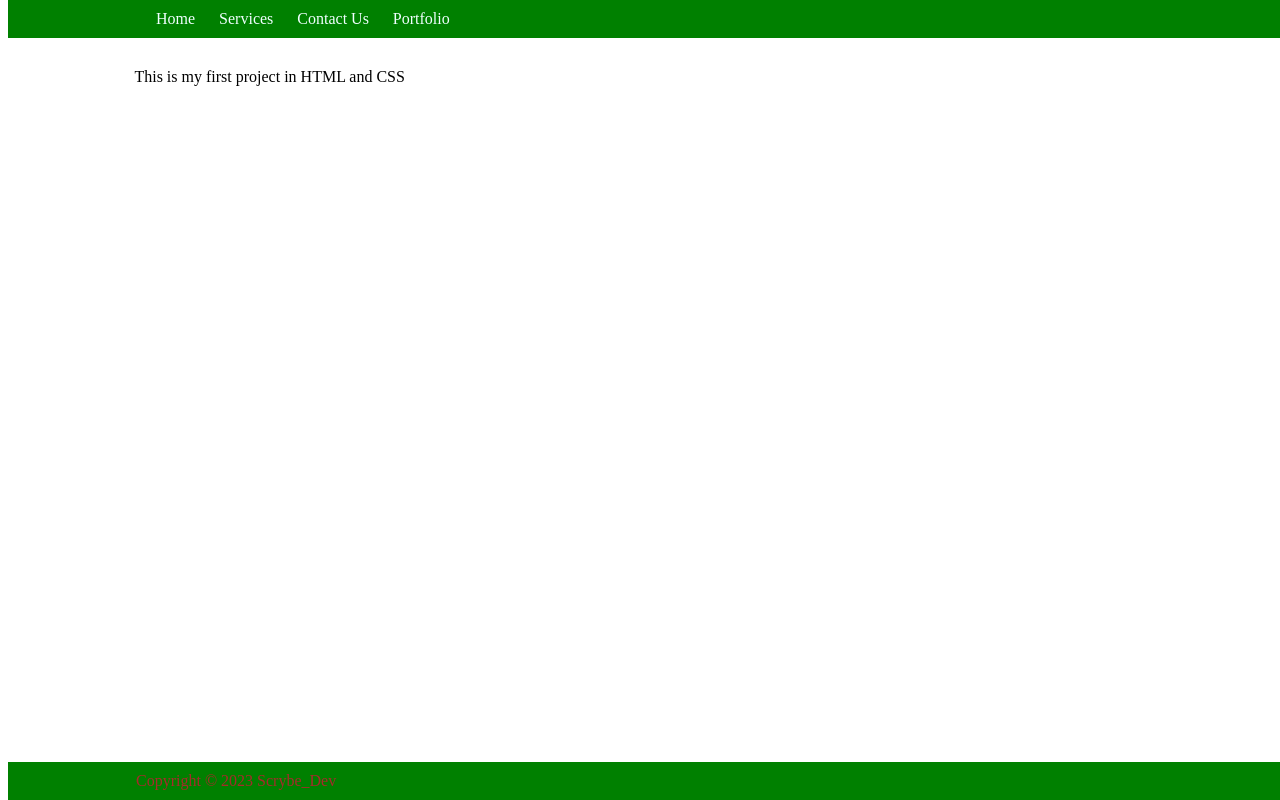
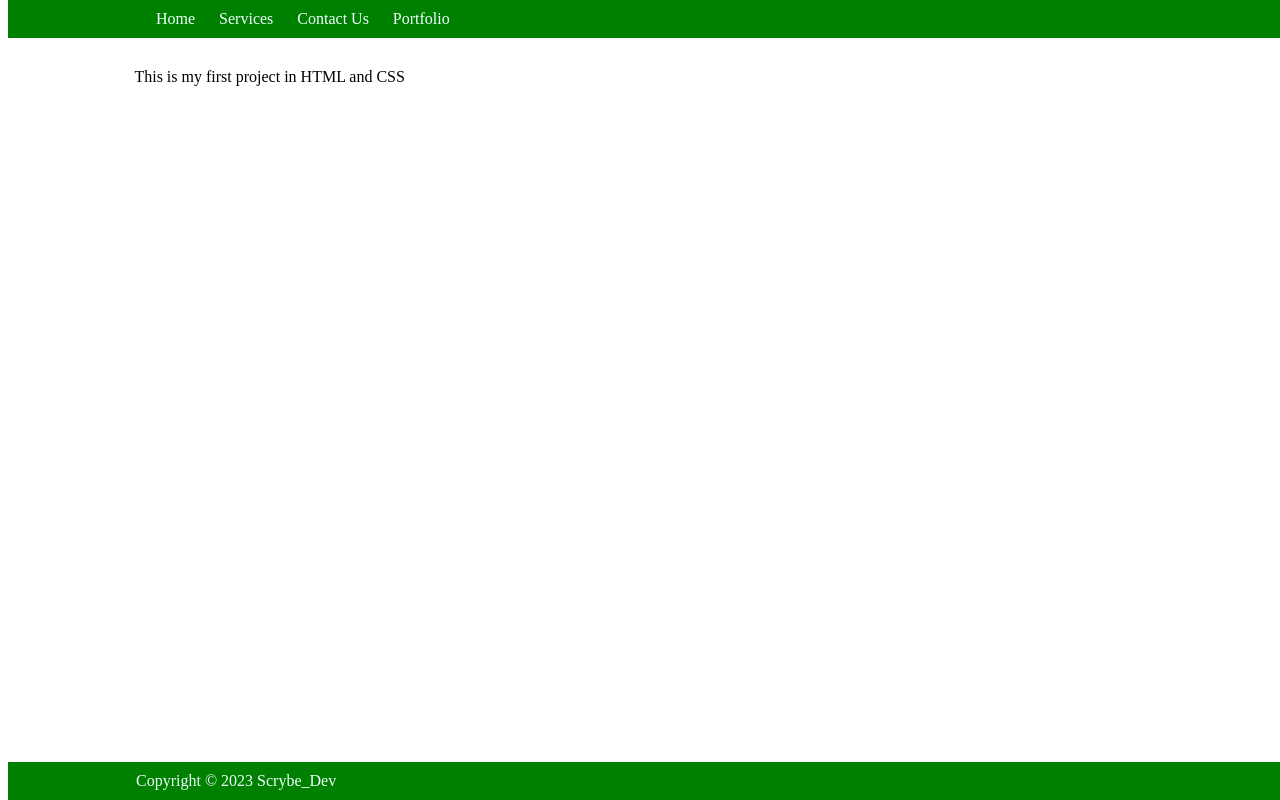
Before and after one commit to Gilliography/Scrybe_Dev, a plain HTML site: page Project 1.html in a window 1280 px wide. Drawn offline with Linux system fonts and the light colour scheme.

Commit message:
added changes on footer

```diff
--- a/Project 1.html
+++ b/Project 1.html
@@ -12,7 +12,7 @@
                 position:fixed;
                 background: green;
                 padding: 10px 0;
-                color:brown;
+                color:azure;
             }
             .fixed-header{
                 top: 0;
```
